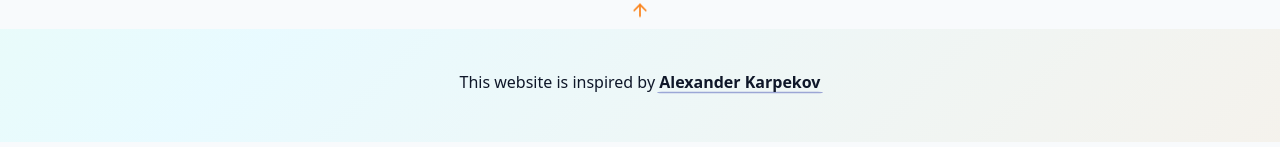
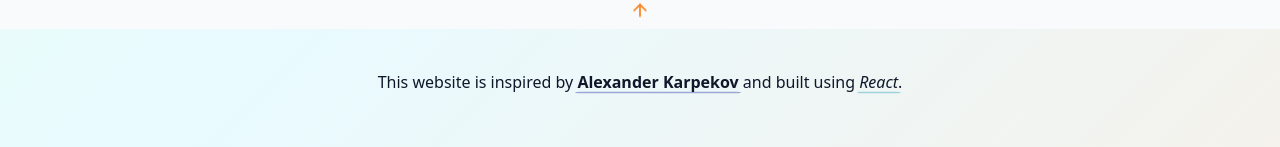
Before and after one commit to Softicles/thinhmnguyen.com, a React (Vite) app in the folder personal_web/: page / in a window 1280 px wide. Shown: the part 3554-3701 px from the top of the page. Built offline with nearby package versions, Linux system fonts and the light colour scheme.

Commit message:
update footer

```diff
--- a/personal_web/src/components/Footer.jsx
+++ b/personal_web/src/components/Footer.jsx
@@ -11,7 +11,17 @@
                     target="_blank"
                 >
                     Alexander Karpekov
+                </a>{" "}
+                and built using{" "}
+                <a
+                    className="marker marker-2 italic"
+                    href="https://react.dev/"
+                    target="_blank"
+                >
+                    {" "}
+                    React
                 </a>
+                .
                 {/* <span className="font-semibold">Thinh Nguyen</span>
                 <MessageCircleHeart className="ml-2 h-6 w-6 text-red-900 inline-block" /> */}
             </p>
```
